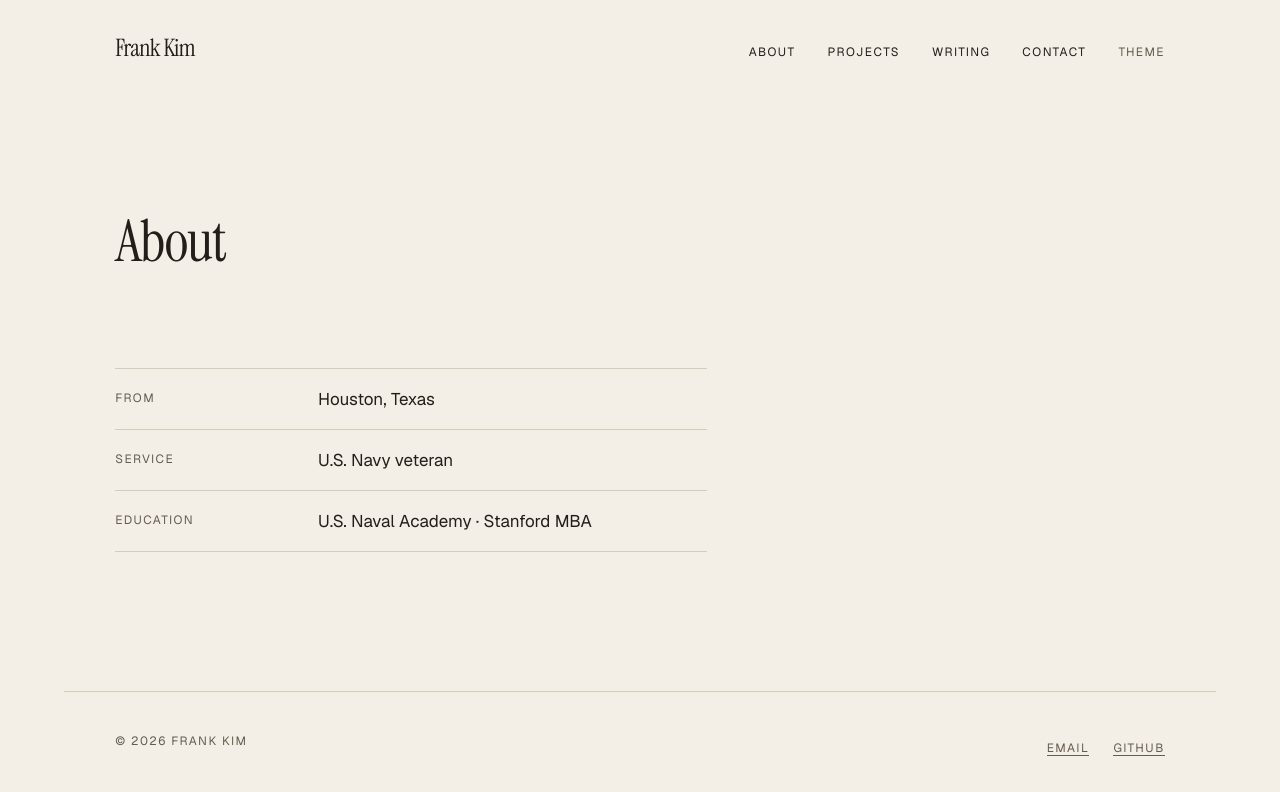
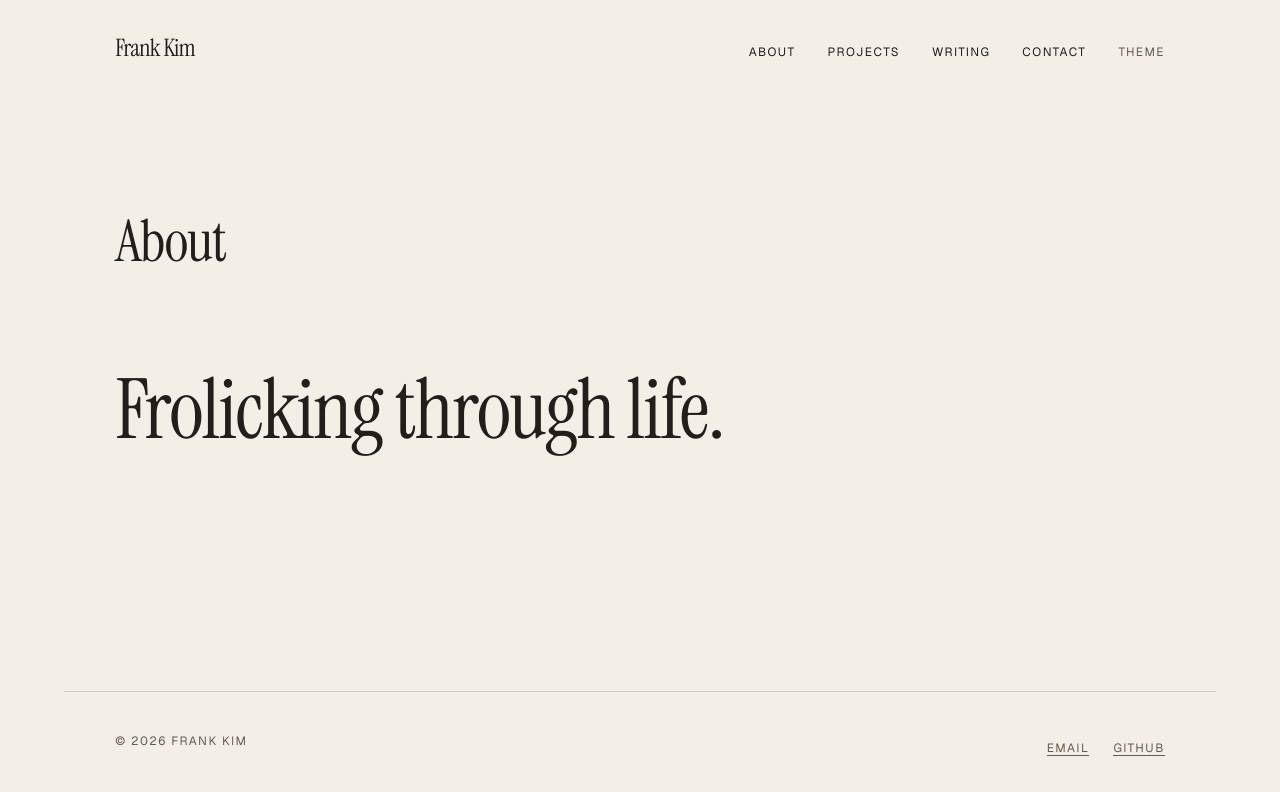
Before and after one commit to kimfrankj/website, a Next.js app: page /about in a window 1280 px wide. Shown: the top 792 px of the page. Built offline with nearby package versions, Linux system fonts and the light colour scheme; no server answers.

Commit message:
Simplify About page to a single line
Co-Authored-By: Claude Sonnet 5.5 <noreply@anthropic.com>

```diff
--- a/src/app/about/page.tsx
+++ b/src/app/about/page.tsx
@@ -2,30 +2,14 @@ import type { Metadata } from "next";
 
 export const metadata: Metadata = {
   title: "About",
-  description: "About Frank Kim: from Houston, Texas, Navy veteran, U.S. Naval Academy and Stanford MBA.",
+  description: "About Frank Kim.",
 };
-
-const facts: [string, string][] = [
-  ["From", "Houston, Texas"],
-  ["Service", "U.S. Navy veteran"],
-  ["Education", "U.S. Naval Academy · Stanford MBA"],
-];
 
 export default function About() {
   return (
     <div className="wrap pt-16 md:pt-28">
       <h1 className="display text-title">About</h1>
-
-      <div className="mt-16 grid gap-12 md:mt-24 md:grid-cols-12">
-        <dl className="md:col-span-7">
-          {facts.map(([k, v]) => (
-            <div key={k} className="grid grid-cols-3 gap-4 border-t border-line py-4 last:border-b">
-              <dt className="label pt-1">{k}</dt>
-              <dd className="col-span-2">{v}</dd>
-            </div>
-          ))}
-        </dl>
-      </div>
+      <p className="display mt-16 text-[length:var(--text-hero)] md:mt-24">Frolicking through life.</p>
     </div>
   );
 }
```
